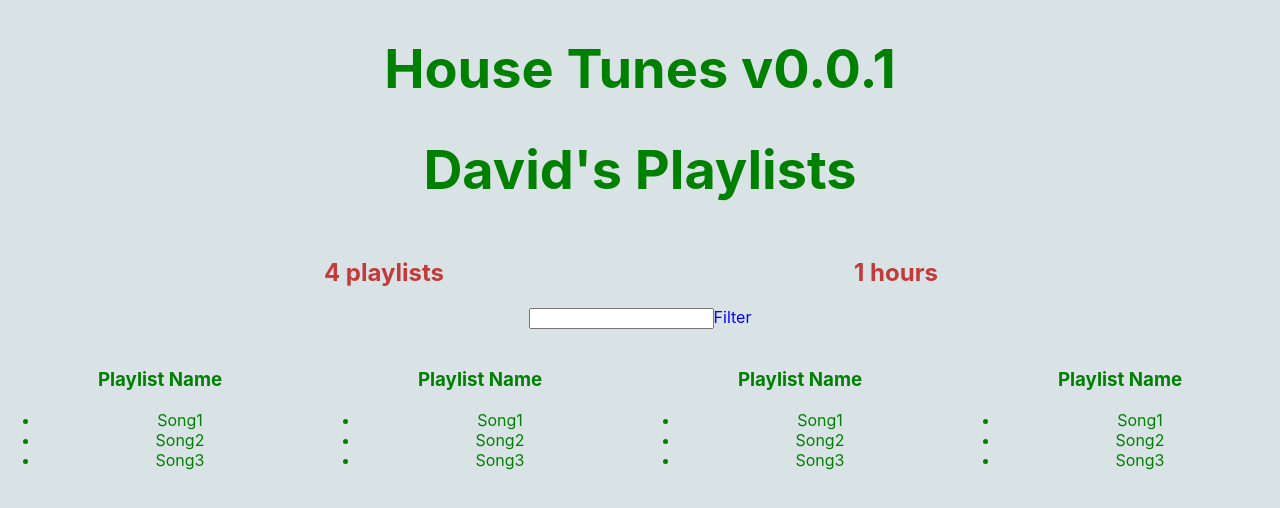
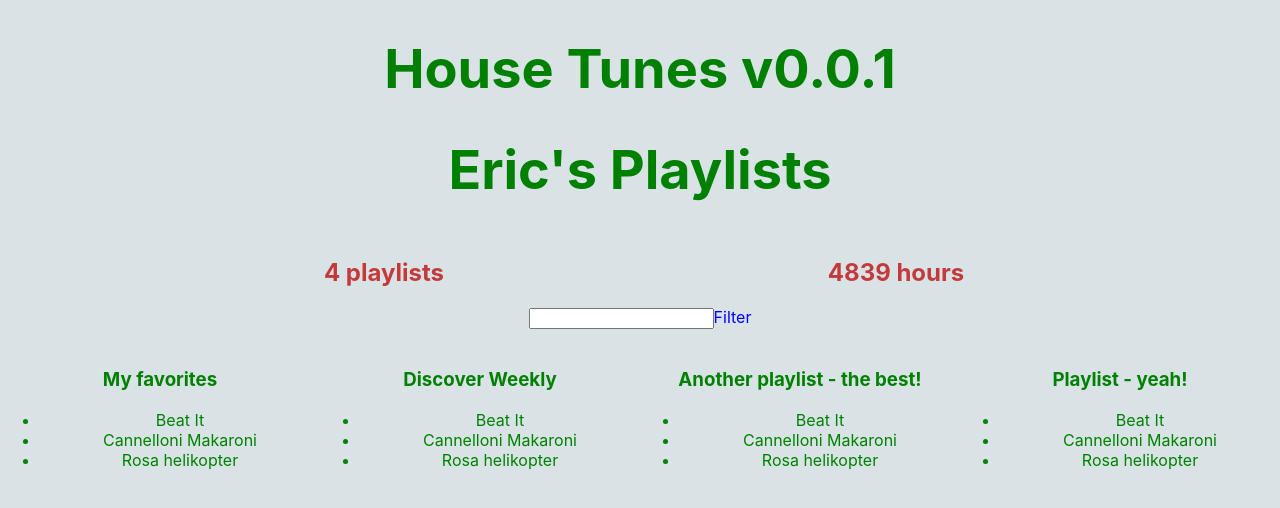
Before and after one commit to eric2esca/spotifyTest, a React (Create React App) app: page / in a window 1280 px wide. Shown: the top 508 px of the page. Built offline with nearby package versions, Linux system fonts and the light colour scheme.

Commit message:
Populated fake server data to test connections

```diff
--- a/src/App.js
+++ b/src/App.js
@@ -7,7 +7,7 @@ import './App.css';
 
 let fakeServerData = {
   user: {
-    name: 'David',
+    name: 'Eric',
     playlists: [
       {
         name: 'My favorites',
@@ -62,16 +62,16 @@ class App extends Component{
         <h1>House Tunes v0.0.1</h1>
         {this.state.serverData.user ?
         <div>
-          <h1 style={{'font-size': '54px'}}>
+          <h1 style={{'fontSize': '54px'}}>
             {this.state.serverData.user.name}'s Playlists
           </h1>
           <PlaylistCounter playlists={this.state.serverData.user.playlists}/>
           <HoursCounter playlists={this.state.serverData.user.playlists}/>
           <Filter/>
-          <Playlist/>
-          <Playlist/>
-          <Playlist/>
-          <Playlist/>
+          {this.state.serverData.user.playlists.map( playlist =>
+            <Playlist playlist={playlist}/>
+          )
+          }
         </div> : <h1>Loading...</h1>
         }
       </div>
--- a/src/components/HoursCounter/HoursCounter.js
+++ b/src/components/HoursCounter/HoursCounter.js
@@ -11,7 +11,7 @@ class HoursCounter extends Component {
       }, 0)
       return (
         <div className='counter'>
-          <h2>{Math.round(totalDuration/60/60/60)} hours</h2>
+          <h2>{Math.round(totalDuration/60)} hours</h2>
         </div>
       );
     }
--- a/src/components/Playlist/Playlist.js
+++ b/src/components/Playlist/Playlist.js
@@ -6,11 +6,11 @@ class Playlist extends Component{
         return(
             <div className='color'>
                  <img />
-                <h3>Playlist Name</h3>
+                <h3>{this.props.playlist.name}</h3>
                 <ul>
-                    <li>Song1</li>
-                    <li>Song2</li>
-                    <li>Song3</li>
+                    {this.props.playlist.songs.map(song =>
+                        <li>{song.name}</li>
+                    )}
                 </ul>
             </div>
         );
```
